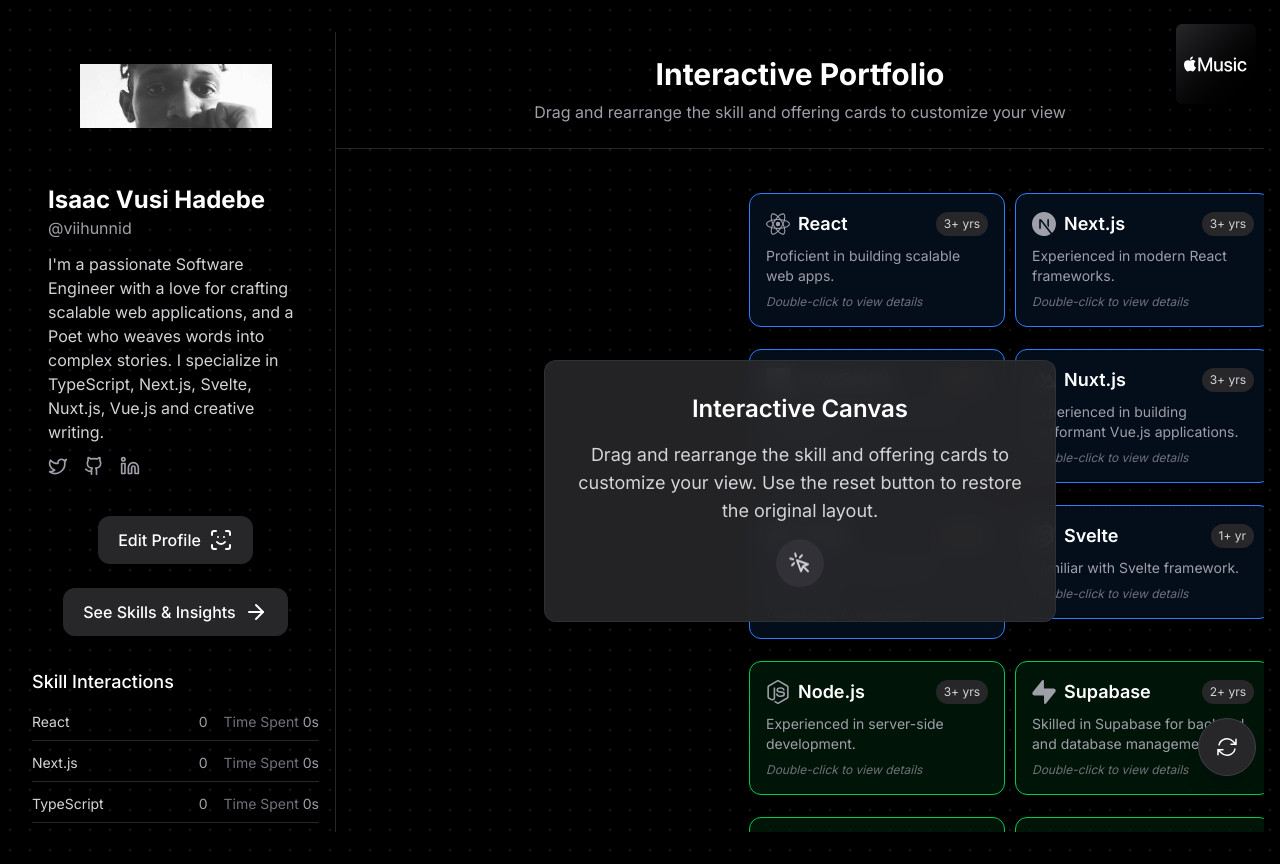
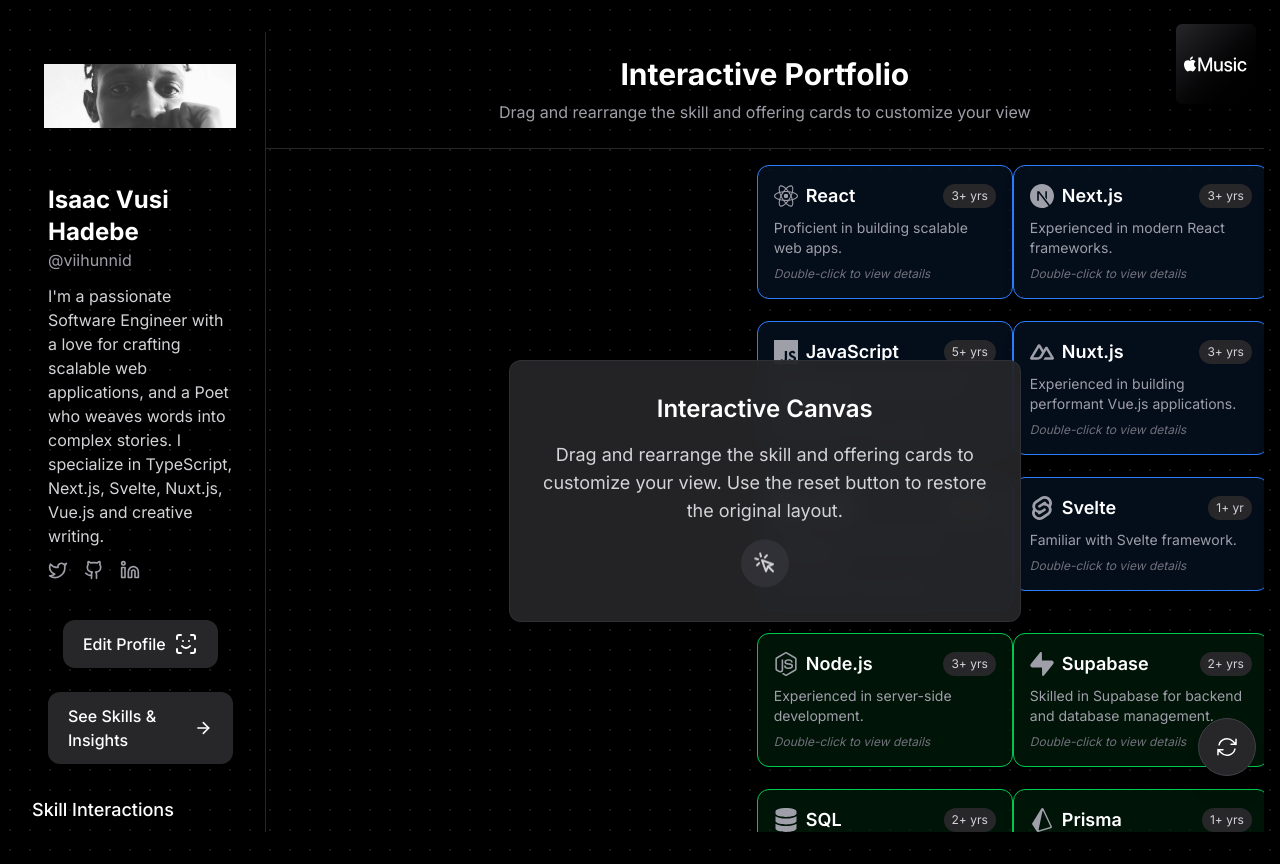
Before and after one commit to Vii-Hunnid/portfolio-site, a Next.js app: page /portfolio in a window 1280 px wide. Built offline with nearby package versions, Linux system fonts and the light colour scheme.

Commit message:
fix: complete portfolio layout with proper 20/80 desktop split
- Fix incomplete JSX structure and syntax errors
- Complete all responsive breakpoints (mobile/tablet/desktop)
- Implement proper 20% sidebar, 80% content layout for desktop
- Add proper overflow handling and scrolling behavior

```diff
--- a/app/portfolio/page.tsx
+++ b/app/portfolio/page.tsx
@@ -54,7 +54,7 @@
     const { width } = windowSize;
 
     // Card dimensions
-    const cardWidth = 250;
+    const cardWidth = 240;
     const cardHeight = 140;
     const gap = 16;
 
@@ -65,26 +65,26 @@
     let startY: number;
 
     if (width >= 1024) {
-      // Desktop: Account for 25% sidebar
-      containerWidth = width * 0.7; // Leave some margin
+      // Desktop: 80% width for content area
+      containerWidth = width * 0.75; // Use 75% to leave some margin
       columns = Math.floor(containerWidth / (cardWidth + gap));
-      columns = Math.max(2, Math.min(columns, 4)); // 2-4 columns
-      startX = 20;
-      startY = 20;
+      columns = Math.max(2, Math.min(columns, 4));
+      startX = 16;
+      startY = 16;
     } else if (width >= 768) {
-      // Tablet: Account for 25% sidebar
-      containerWidth = width * 0.7;
+      // Tablet: Full width of content area
+      containerWidth = width - 32;
       columns = Math.floor(containerWidth / (cardWidth + gap));
-      columns = Math.max(2, Math.min(columns, 3)); // 2-3 columns
-      startX = 20;
-      startY = 20;
+      columns = Math.max(2, Math.min(columns, 3));
+      startX = 16;
+      startY = 16;
     } else {
       // Mobile: Full width
-      containerWidth = width - 40;
+      containerWidth = width - 32;
       columns = Math.floor(containerWidth / (cardWidth + gap));
-      columns = Math.max(1, Math.min(columns, 2)); // 1-2 columns
-      startX = 20;
-      startY = 20;
+      columns = Math.max(1, Math.min(columns, 2));
+      startX = 16;
+      startY = 16;
     }
 
     // Calculate grid position
@@ -430,10 +430,10 @@
 
   // Calculate responsive canvas height
   const calculateCanvasHeight = () => {
-    if (!isClient || windowSize.width === 0) return 600;
+    if (!isClient || windowSize.width === 0) return 800;
 
     const totalItems = skills.length + offerings.length;
-    const { width, height } = windowSize;
+    const { width } = windowSize;
 
     let columns = 4;
     if (width < 768) columns = 1;
@@ -441,7 +441,7 @@
     else if (width < 1440) columns = 3;
 
     const rows = Math.ceil(totalItems / columns);
-    return Math.max(height - 200, rows * 156 + 40); // Ensure minimum height
+    return Math.max(600, rows * 170 + 100);
   };
 
   if (!isClient) {
@@ -455,17 +455,33 @@
   // Mobile layout (< 768px)
   if (windowSize.width < 768) {
     return (
-      <div className="flex flex-col h-screen overflow-hidden">
-        {/* Header */}
-        <div className="flex-none p-4">
-          <h1 className="text-2xl font-bold text-center text-white mb-4">Interactive Portfolio</h1>
+      <div className="h-screen flex flex-col">
+        {/* Top section with profile */}
+        <div className="flex-none">
+          <div className="p-4">
             <ProfileCard />
+            <div className="mt-4">
+              <VisitorInsights skills={skills} />
+            </div>
+          </div>
         </div>
 
-        {/* Scrollable content */}
-        <div className="flex-1 overflow-y-auto">
-          <div className="relative min-h-full p-4">
-            {/* Skills and Offerings */}
+        {/* Bottom section with portfolio */}
+        <div className="flex-1 flex flex-col">
+          <div className="flex-none p-4 border-t border-zinc-800">
+            <h1 className="text-2xl font-bold text-center text-white">Interactive Portfolio</h1>
+            <p className="text-center text-zinc-400 text-sm mt-1">Drag and rearrange cards to customize your view</p>
+          </div>
+
+          <div className="flex-1 relative overflow-auto">
+            <div
+              className="absolute inset-0"
+              style={{
+                width: '100%',
+                height: `${calculateCanvasHeight()}px`
+              }}
+            >
+              {/* Skills */}
               {skills.map((skill, index) => (
                 <SkillCard
                   key={`skill-${resetKey}-${skill.id}-${index}`}
@@ -482,6 +498,7 @@
                 />
               ))}
 
+              {/* Offerings */}
               {offerings.map((offering, index) => (
                 <OfferingCard
                   key={`offering-${resetKey}-${offering.title}-${index}`}
@@ -491,20 +508,17 @@
                   onDragStart={handleDragStart}
                 />
               ))}
+            </div>
 
             {/* Guide overlay */}
             {!hasMoved && (
-              <div className="fixed inset-0 flex items-center justify-center pointer-events-none z-50">
+              <div className="absolute inset-0 flex items-center justify-center pointer-events-none z-50">
                 <div className="bg-zinc-800/90 backdrop-blur-sm p-4 rounded-xl text-center max-w-xs mx-4">
                   <h2 className="text-lg font-semibold mb-2 text-white">Interactive Canvas</h2>
                   <p className="text-zinc-300 text-sm">Drag and rearrange cards to customize your view.</p>
                 </div>
               </div>
             )}
-          </div>
-
-          <div className="p-4">
-            <VisitorInsights skills={skills} />
           </div>
         </div>
 
@@ -524,30 +538,31 @@
   // Tablet layout (768px - 1024px)
   if (windowSize.width < 1024) {
     return (
-      <div className="flex h-screen overflow-hidden">
-        {/* Sidebar */}
-        <div className="flex-none w-80 p-4 overflow-y-auto border-r border-zinc-800">
+      <div className="h-screen flex flex-col">
+        {/* Top section with profile */}
+        <div className="flex-none">
+          <div className="p-4">
             <ProfileCard />
             <div className="mt-4">
               <VisitorInsights skills={skills} />
             </div>
           </div>
+        </div>
 
-        {/* Main content */}
-        <div className="flex-1 flex flex-col overflow-hidden">
-          <div className="flex-none p-4 border-b border-zinc-800">
+        {/* Bottom section with portfolio */}
+        <div className="flex-1 flex flex-col">
+          <div className="flex-none p-4 border-t border-zinc-800">
             <h1 className="text-3xl font-bold text-center text-white">Interactive Portfolio</h1>
-            <p className="text-center text-zinc-400 mt-2">Drag and rearrange cards to customize your view</p>
+            <p className="text-center text-zinc-400 mt-1">Drag and rearrange cards to customize your view</p>
           </div>
 
           <div className="flex-1 relative overflow-hidden">
-            {/* Canvas container */}
             <div
-              className="absolute inset-0 p-4"
+              className="absolute inset-0"
               style={{
                 width: '100%',
                 height: `${calculateCanvasHeight()}px`,
-                overflow: 'hidden'
+                overflow: 'auto'
               }}
             >
               {/* Skills */}
@@ -584,7 +599,7 @@
               <div className="absolute inset-0 flex items-center justify-center pointer-events-none z-50">
                 <div className="bg-zinc-800/90 backdrop-blur-sm p-6 rounded-xl text-center max-w-md">
                   <h2 className="text-xl font-semibold mb-2 text-white">Interactive Canvas</h2>
-                  <p className="text-zinc-300">Drag and rearrange the skill and offering cards to customize your view.</p>
+                  <p className="text-zinc-300">Drag and rearrange cards to customize your view.</p>
                 </div>
               </div>
             )}
@@ -604,19 +619,21 @@
     );
   }
 
-  // Desktop layout (>= 1024px)
+  // Desktop layout (>= 1024px) - 20% sidebar, 80% content
   return (
-    <div className="flex h-screen overflow-hidden">
-      {/* Fixed Sidebar */}
-      <div className="flex-none w-80 p-4 overflow-y-auto border-r border-zinc-800">
+    <div className="h-screen flex">
+      {/* Left Sidebar - 20% width */}
+      <div className="w-1/5 flex flex-col border-r border-zinc-800">
+        <div className="flex-1 overflow-y-auto p-4">
           <ProfileCard />
           <div className="mt-4">
             <VisitorInsights skills={skills} />
           </div>
         </div>
+      </div>
 
-      {/* Main Content Area */}
-      <div className="flex-1 flex flex-col overflow-hidden">
+      {/* Right Content Area - 80% width */}
+      <div className="w-4/5 flex flex-col">
         {/* Header */}
         <div className="flex-none p-6 border-b border-zinc-800">
           <h1 className="text-3xl font-bold text-center text-white">Interactive Portfolio</h1>
@@ -626,11 +643,10 @@
         {/* Canvas Area */}
         <div className="flex-1 relative overflow-hidden">
           <div
-            className="absolute inset-0 p-6"
+            className="absolute inset-0"
             style={{
               width: '100%',
-              height: `${calculateCanvasHeight()}px`,
-              overflow: 'hidden'
+              height: `${calculateCanvasHeight()}px`
             }}
           >
             {/* Skills */}
```
Lines whose indentation alone changed are shown as unchanged.
